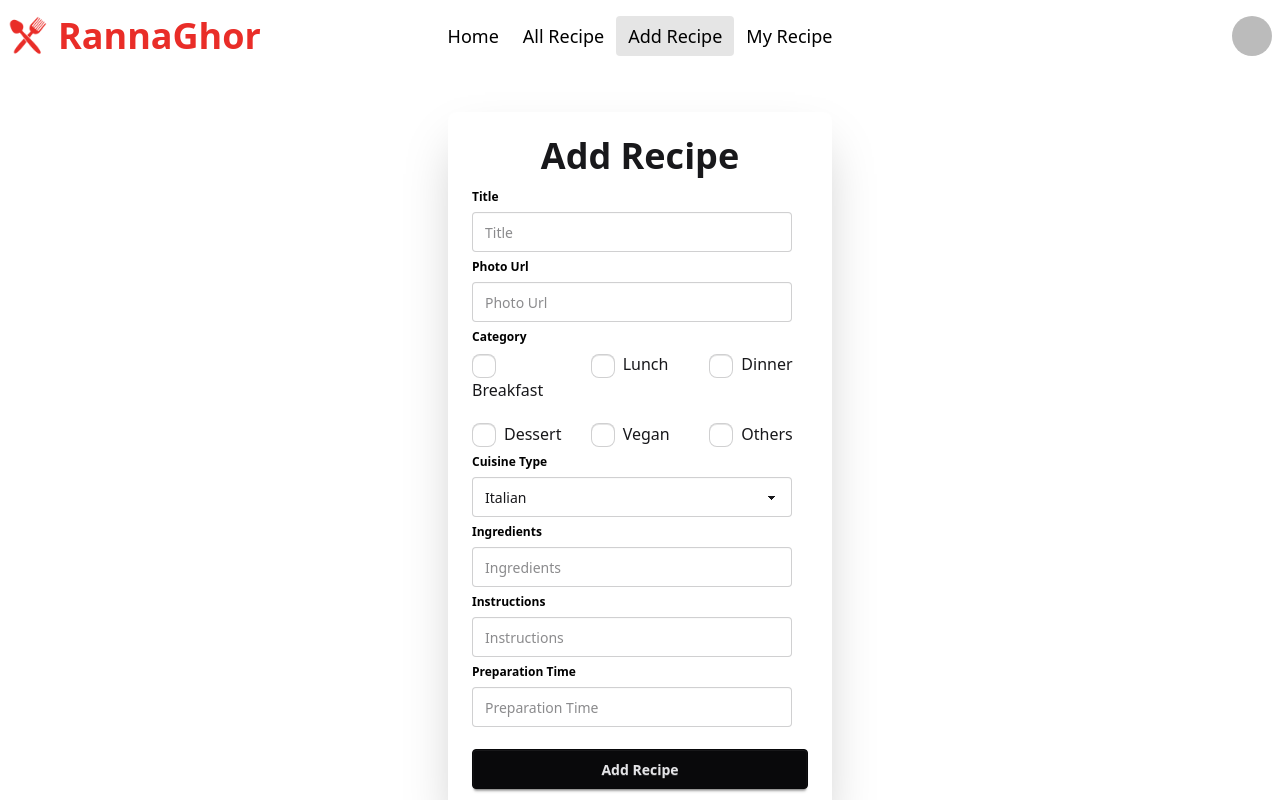
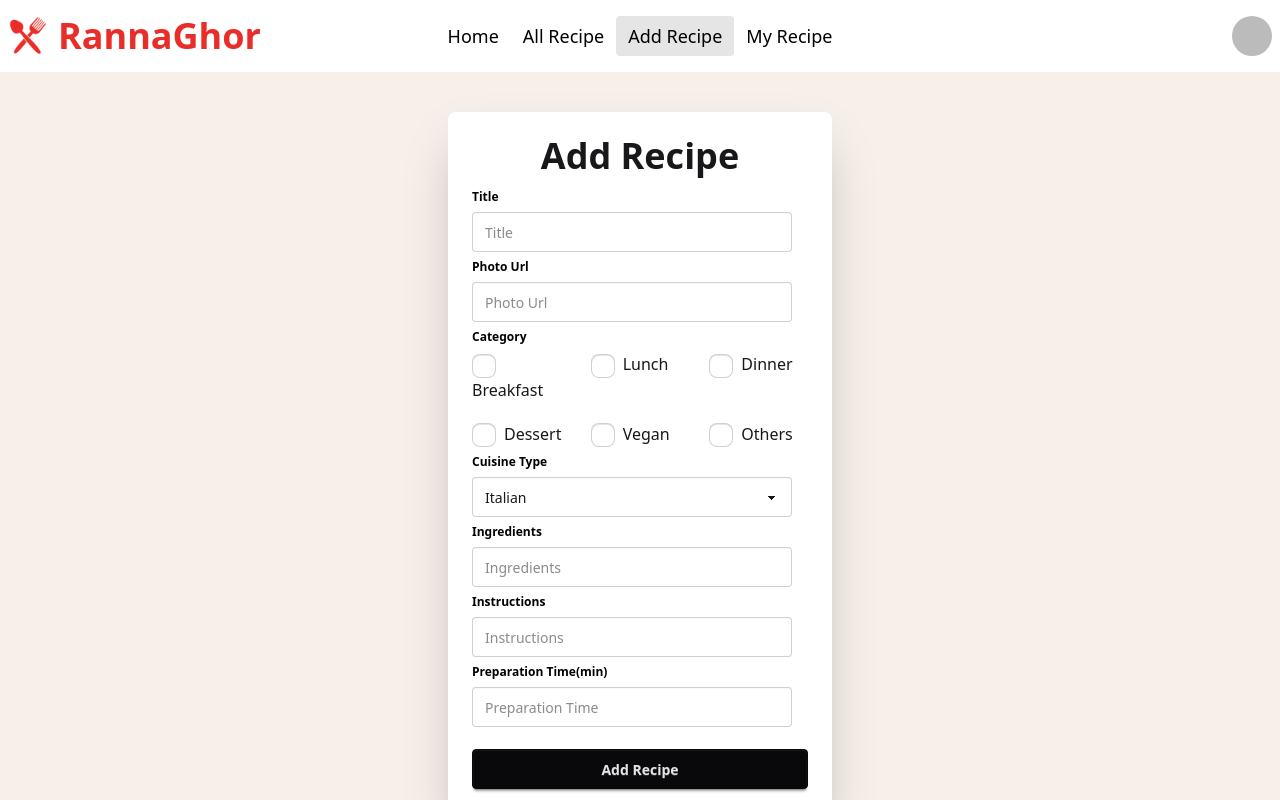
Before and after one commit to LEon-SIkhDER/Recipe-user-site, a React (Vite) app: page /add-recipe in a window 1280 px wide. Shown: the top 800 px of the page. Built offline with nearby package versions, Linux system fonts and the light colour scheme; no server answers; sample sign-in values are in the browser's storage; a web font is replaced by a local one.

Commit message:
recipe update bug solved

```diff
--- a/src/Components/AddRecipe.jsx
+++ b/src/Components/AddRecipe.jsx
@@ -80,7 +80,7 @@ const AddRecipe = () => {
 
     }
     return (
-        <div className='mb-20 mt-10'>
+        <div className='pb-20 pt-10 bg-[#f6efea]'>
             <ToastContainer />
             <section>
                 <div className="card bg-base-100 w-full max-w-sm shrink-0 shadow-2xl mx-auto">
@@ -135,7 +135,7 @@ const AddRecipe = () => {
                             <input type="text" className="input" placeholder="Instructions" name='instructions' />
 
 
-                            <label className="label text-black font-semibold">Preparation Time</label>
+                            <label className="label text-black font-semibold">Preparation Time(min)</label>
                             <input type="text" className="input" placeholder="Preparation Time" name='time' />
 
                             {/* <div><a className="link link-hover">Forgot password?</a></div> */}
--- a/src/Components/RecipeDetails.jsx
+++ b/src/Components/RecipeDetails.jsx
@@ -19,6 +19,7 @@ const RecipeDetails = () => {
         }, 500);
     }
     const handleLike = () => {
+
         setLike(true)
         setLikeCount(likeCount + 1)
         setLikeState(true)
--- a/src/Components/SingleHeader.jsx
+++ b/src/Components/SingleHeader.jsx
@@ -40,8 +40,8 @@ const SingleHeader = () => {
     }
     return (
         <div>
-            <div className={`${location.pathname !== "/"&&" max-w-[1400px] mx-auto "}`}>
-                <div className={`navbar bg-transparent ${location.pathname !== "/"?"px-2":"px-0"}`}>
+            <div className={`${location.pathname !== "/" ? " max-w-[1400px] mx-auto " : ''}`}>
+                <div className={`navbar bg-transparent ${location.pathname !== "/" ? "px-2" : "px-0"}`}>
                     <div className="navbar-start">
                         <div className="dropdown" onClick={() => setVisibility(false)}>
                             <div tabIndex={0} role="button" className="btn mr-2 px-0 btn-ghost lg:hidden scale-125">
@@ -57,8 +57,8 @@ const SingleHeader = () => {
                                 <li className={`text-black sm:text-white ${location.pathname !== "/" && "hidden"}`}>
                                     <a className='block text-lg' onClick={(e) => { e.stopPropagation(), setVisibility(!visibility) }}>Themes</a>
                                     <ul className={`p-2   ${visibility ? "block" : 'hidden'}`} onClick={(e) => e.stopPropagation()}>
-                                        <li onClick={()=>setDarkMode(false)}><a className={`text-lg ${!dark&&"bg-black text-white"}`}>Light Mode</a></li>
-                                        <li onClick={()=>setDarkMode(true)}><a className={`text-lg ${dark&&"bg-black text-white"}`}>Dark Mode</a></li>
+                                        <li onClick={() => setDarkMode(false)}><a className={`text-lg ${!dark && "bg-black text-white"}`}>Light Mode</a></li>
+                                        <li onClick={() => setDarkMode(true)}><a className={`text-lg ${dark && "bg-black text-white"}`}>Dark Mode</a></li>
                                     </ul>
                                 </li>
                             </ul>
@@ -78,15 +78,15 @@ const SingleHeader = () => {
                                 {/* <details> */}
                                 <summary className={`text-lg ${location.pathname === "/" ? "text-white" : "text-black"}`}>Themes</summary>
                                 <ul className="p-2 hidden  group-hover:block bg-white rounded absolute top-[100%] z-10 shadow">
-                                    <li onClick={()=>setDarkMode(false)} className='text-black '><a className={`text-lg ${!dark&&"bg-black text-white"}`} style={{ textWrap: 'inherit' }}>Light Mode</a></li>
-                                    <li onClick={()=>setDarkMode(true)} className='text-black'><a className={`text-lg ${dark&&"bg-black text-white"}`} style={{ textWrap: 'inherit' }}>Dark Mode</a></li>
+                                    <li onClick={() => setDarkMode(false)} className='text-black '><a className={`text-lg ${!dark && "bg-black text-white"}`} style={{ textWrap: 'inherit' }}>Light Mode</a></li>
+                                    <li onClick={() => setDarkMode(true)} className='text-black'><a className={`text-lg ${dark && "bg-black text-white"}`} style={{ textWrap: 'inherit' }}>Dark Mode</a></li>
                                 </ul>
                                 {/* </details> */}
                             </li>
                         </ul>
                     </div>
                     <div className="navbar-end gap-2.5">
-                        {user ? <div className='relative '>
+                        {user ? <div className='relative  '>
                             <img className='w-10 h-10 cursor-pointer rounded-full hover:scale-105 ' src={user?.photoURL} alt="User Image" onClick={() => setDropDown(!dropdown)} />
                             <div className={`bg-white shadow text-center p-3.5 absolute right-0 whitespace-nowrap z-10 rounded ${dropdown ? "block" : "hidden"}`}>
                                 <img className='w-20 h-20 mx-auto rounded-full' src={user?.photoURL} alt="" />
--- a/src/Components/Update.jsx
+++ b/src/Components/Update.jsx
@@ -1,6 +1,6 @@
 import { format } from 'date-fns';
-import React, {  useEffect, useState } from 'react';
-import {  ToastContainer } from 'react-toastify';
+import React, { useEffect, useState } from 'react';
+import { ToastContainer } from 'react-toastify';
 import { AuthContext } from '../AuthContext/AuthContext';
 import { useLoaderData } from 'react-router';
 import Swal from 'sweetalert2';
@@ -10,6 +10,7 @@ const Update = () => {
     const recipePreData = useLoaderData()
     console.log(recipePreData._id)
     const [loading, setLoading] = useState(false)
+
     const [category, setCategory] = useState([])
     useEffect(() => {
         setCategory(recipePreData.category)
@@ -112,7 +113,7 @@ const Update = () => {
 
     }
     return (
-        <div className='mb-20 mt-10'>
+        <div className='pb-20 pt-10 bg-[#f6efea]'>
             <ToastContainer />
             <section>
                 <div className="card bg-base-100 w-full max-w-sm shrink-0 shadow-2xl mx-auto">
@@ -128,27 +129,27 @@ const Update = () => {
                             <label className="label text-black font-semibold">Category</label>
                             <div className='grid grid-cols-3 gap-5 text-sm sm:*:text-base'>
                                 <label>
-                                    <input checked={recipePreData.category.includes("Breakfast")} className='checkbox mr-2' type="checkbox" value={"Breakfast"} onChange={handleCheckbox} />Breakfast
+                                    <input defaultChecked={recipePreData.category.includes("Breakfast")} className='checkbox mr-2' type="checkbox" value={"Breakfast"} onChange={handleCheckbox} />Breakfast
                                 </label>
 
                                 <label>
-                                    <input checked={recipePreData.category.includes("Lunch")} className='checkbox mr-2' type="checkbox" value={"Lunch"} onChange={handleCheckbox} />Lunch
+                                    <input defaultChecked={recipePreData.category.includes("Lunch")} className='checkbox mr-2' type="checkbox" value={"Lunch"} onChange={handleCheckbox} />Lunch
                                 </label>
 
                                 <label>
-                                    <input checked={recipePreData.category.includes("Dinner")} className='checkbox mr-2' type="checkbox" value={"Dinner"} onChange={handleCheckbox} />Dinner
+                                    <input defaultChecked={recipePreData.category.includes("Dinner")} className='checkbox mr-2' type="checkbox" value={"Dinner"} onChange={handleCheckbox} />Dinner
                                 </label>
 
                                 <label>
-                                    <input checked={recipePreData.category.includes("Dessert")} className='checkbox mr-2' type="checkbox" value={"Dessert"} onChange={handleCheckbox} />Dessert
+                                    <input defaultChecked={recipePreData.category.includes("Dessert")} className='checkbox mr-2' type="checkbox" value={"Dessert"} onChange={handleCheckbox} />Dessert
                                 </label>
 
                                 <label>
-                                    <input checked={recipePreData.category.includes("Vegan")} className='checkbox mr-2' type="checkbox" value={"Vegan "} onChange={handleCheckbox} />Vegan
+                                    <input defaultChecked={recipePreData.category.includes("Vegan")} className='checkbox mr-2' type="checkbox" value={"Vegan"} onChange={handleCheckbox} />Vegan
                                 </label>
 
                                 <label>
-                                    <input checked={recipePreData.category.includes("Others")} className='checkbox mr-2' type="checkbox" value={"Others"} onChange={handleCheckbox} />Others
+                                    <input defaultChecked={recipePreData.category.includes("Others")} className='checkbox mr-2' type="checkbox" value={"Others"} onChange={handleCheckbox} />Others
                                 </label>
                             </div>
                             <label className="label text-black font-semibold">Cuisine Type</label>
@@ -167,7 +168,7 @@ const Update = () => {
                             <textarea type="text" className="textarea" placeholder="Instructions" name='instructions' defaultValue={recipePreData.instructions} />
 
 
-                            <label className="label text-black font-semibold">Preparation Time</label>
+                            <label className="label text-black font-semibold">Preparation Time(min)</label>
                             <input type="text" className="input" placeholder="Preparation Time" name='time' defaultValue={recipePreData.time} />
 
                             {/* <div><a className="link link-hover">Forgot password?</a></div> */}
```
